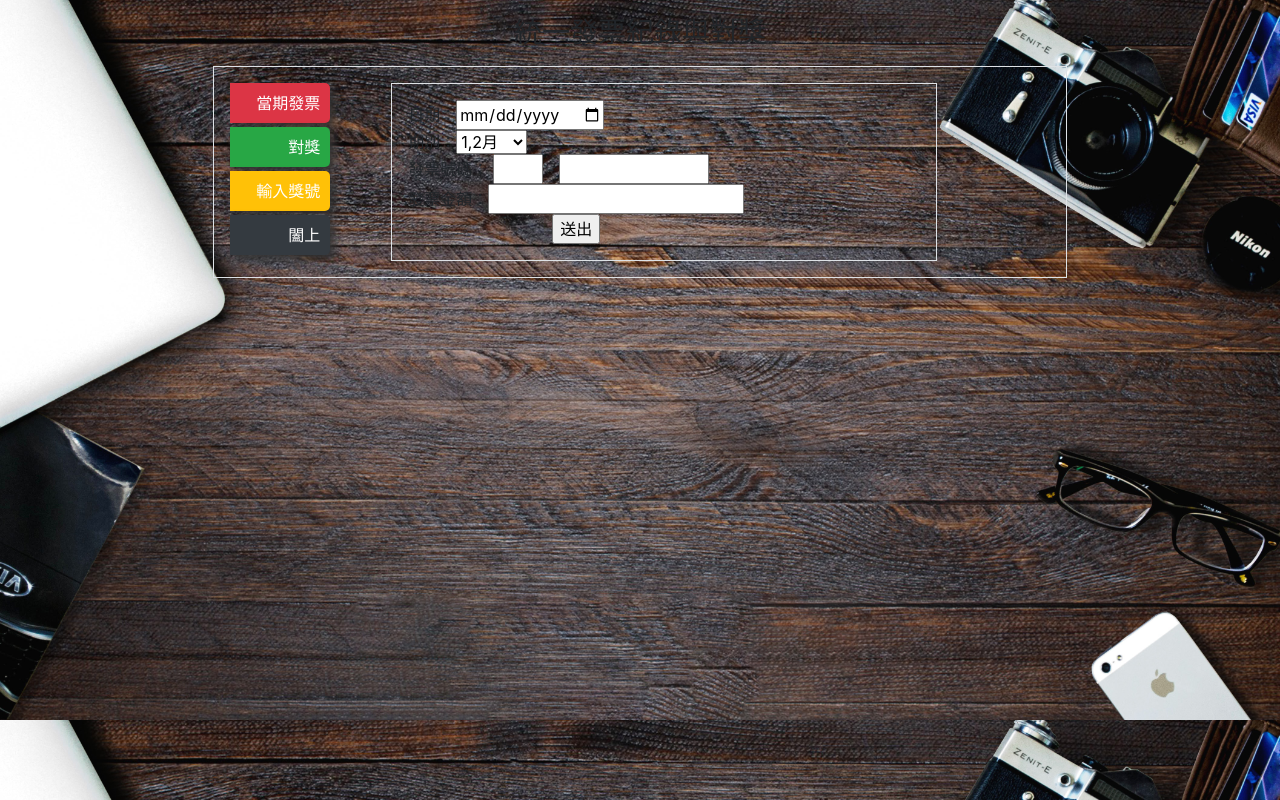
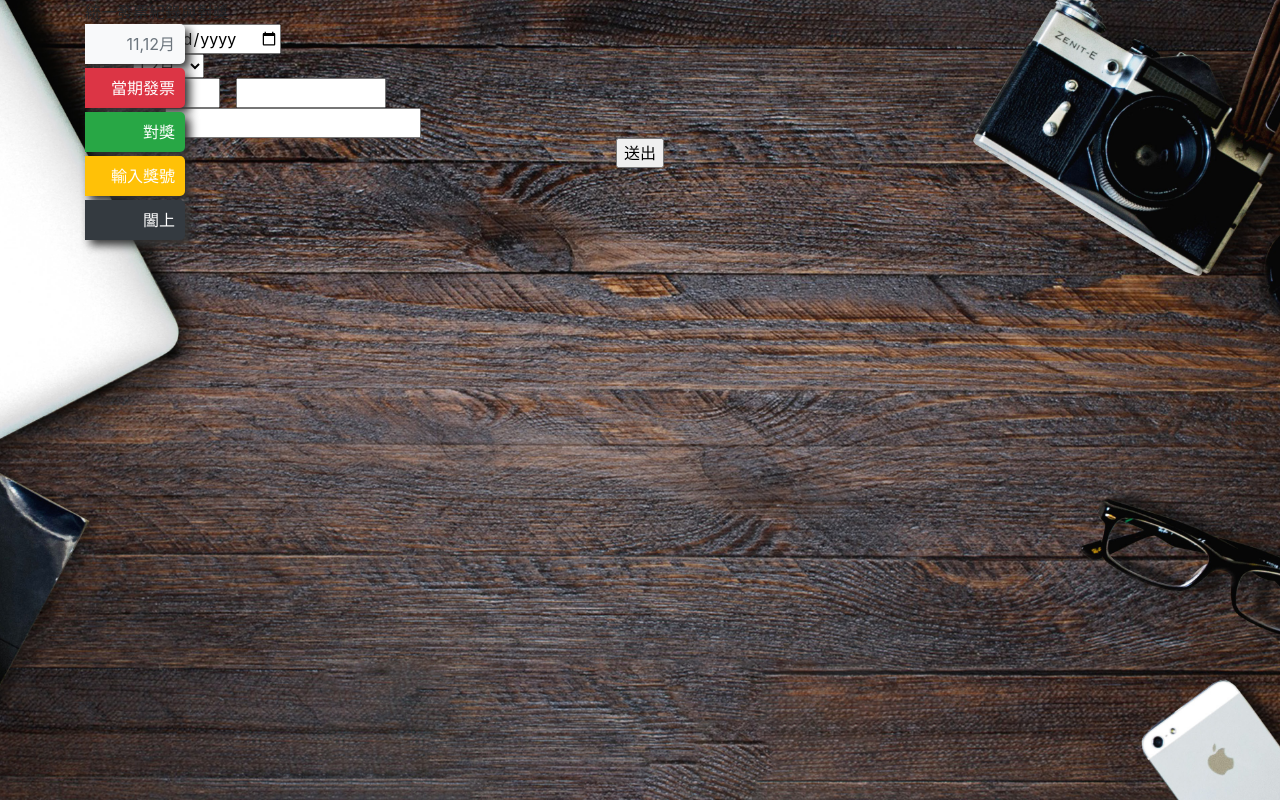
Before and after one commit to wdaweb/invoice-Kyosukewu, a PHP site: page /index.php in a window 1280 px wide. Run offline with PHP 8.4, Linux system fonts and the light colour scheme; some libraries are stand-ins or nearby versions.

Commit message:
新增自訂函式-取資料庫值

```diff
--- a/base.php
+++ b/base.php
@@ -40,5 +40,12 @@ function errFeedBack($field){
     }
 }
 
+function find($table,$id){
+    global $pdo;
+    $sql="select * from $table where id='$id'";
+    $row=$pdo->query($sql)->fetch();
+
+    return $row;
+}
 
 ?>
--- a/index.php
+++ b/index.php
@@ -11,8 +11,17 @@
     <title>統一發票紀錄及對獎系統</title>
     <style type="text/css">
         body {
+            width: 100vw;
+            height: 100vh;
             background: url(images/bg.jpg);
             background-size: cover;
+            background-repeat: no-repeat;
+            background-position: center center;
+            background-attachment: fixed;
+        }
+
+        .container {
+            position: relative;
         }
 
         .path1 {
@@ -20,6 +29,7 @@
             position: absolute;
         }
 
+        .p0,
         .p1,
         .p2,
         .p3,
@@ -31,16 +41,19 @@
             border-top-right-radius: 5px;
             border-bottom-right-radius: 5px;
             box-shadow: 5px 5px 10px #333;
+            transform: matrix(1, 0, 0, 1, 0, 0);
+            transition: transform .5s 0s ease;
         }
+
         .p1:hover,
         .p2:hover,
         .p3:hover,
         .p4:hover {
-            transform: matrix( 0.8, -0.25, 0, 1, 0, 0);
+            transform: matrix(0.8, -0.25, 0, 1, 0, 0);
             /* transform: scale(1.1,1.1); */
         }
 
-        .path1 a {
+        .path1 a,.p0 {
             padding: 10px;
             color: #FFF;
             text-decoration: none;
@@ -49,8 +62,9 @@
 </head>
 
 <body>
-    <div class="h3 text-center my-3">統一發票紀錄與對獎</div>
-    <div class="col-lg-8 col-md-12 d-flex justify-content-between p-3 mx-auto border">
+    <div class="container">
+        <div class="">統一發票紀錄與對獎</div>
+        <div class="">
             <?php
             $month = [
                 1 => "1,2月",
@@ -60,18 +74,17 @@
                 5 => "9,10月",
                 6 => "11,12月",
             ];
+            $m = ceil(date("m") / 2);
+            ?>
 
-        $m = ceil(date("m") / 2);
-
-        ?>
-        <div class="text-center"><?= $month[$m]; ?></div>
             <div class="path1">
+                <div class="p0 text-secondary bg-light mb-1"><?= $month[$m]; ?></div>
                 <div class="p1 bg-danger mb-1"><a href="?do=invoice_list">當期發票</a></div>
                 <div class="p2 bg-success mb-1"><a href="?do=award_numbers">對獎</a></div>
                 <div class="p3 bg-warning mb-1"><a href="?do=add_awards">輸入獎號</a></div>
                 <div class="p4 bg-dark mb-1"><a href="index.php">闔上</a></div>
             </div>
-        <div class="col-lg-8 col-md-12 d-flex p-3 mx-auto border">
+            <div class="">
                 <?php
                 if (isset($_GET['do'])) {
                     $file = $_GET['do'] . ".php";
@@ -81,6 +94,7 @@
                 }
                 ?>
             </div>
+        </div>
 </body>
 
 </html>
```
Also changed, not shown: test.php (added, +24 -0 lines). Lines whose indentation alone changed are shown as unchanged.
